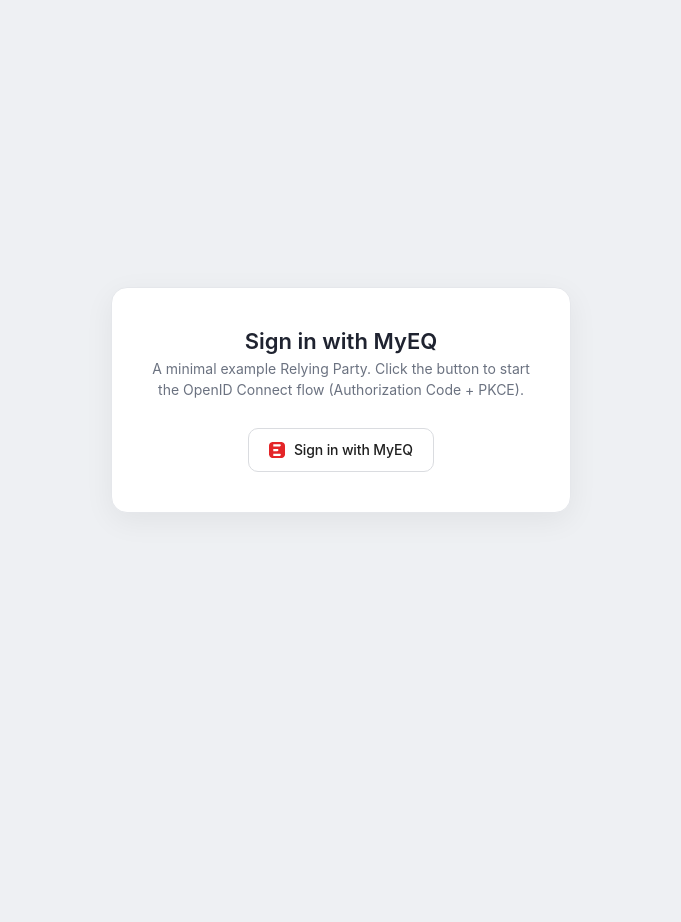
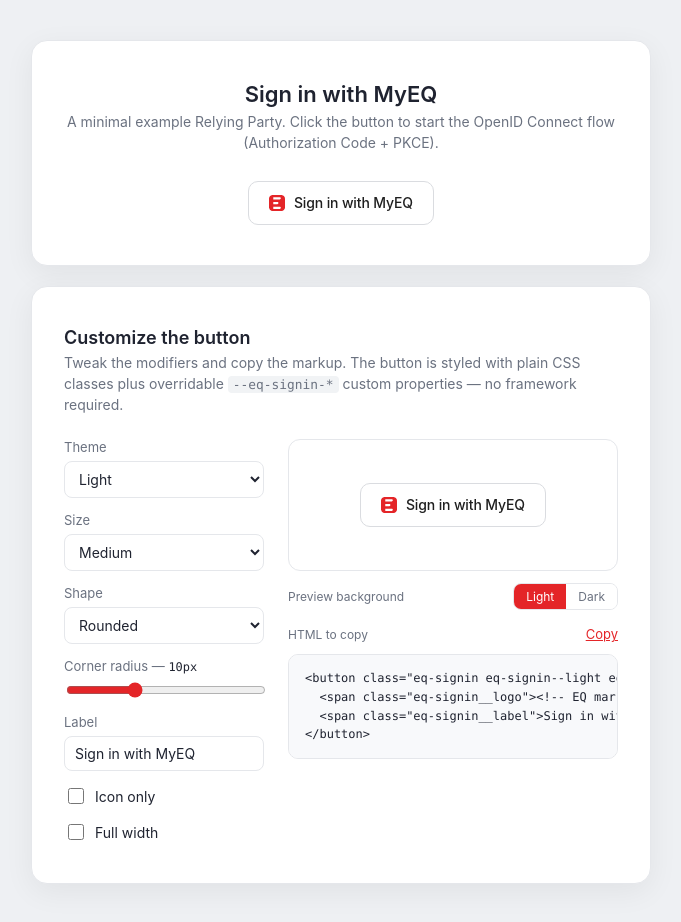
Before and after one commit to EuropeQualite/SignInWithMyEQ, a website built with Vite: page index.html in a window 1280 px wide. Shown: the whole page, without its empty margins (299-980 px from the left). Before the commit the page ends 800 px from the top, so only its background shows below. Built offline with nearby package versions, Linux system fonts and the light colour scheme; no server answers; what oidc-client-ts would draw is missing.

Commit message:
Add button customizer playground and polish README

```diff
--- a/index.html
+++ b/index.html
@@ -6,8 +6,9 @@
 		<title>Sign in with MyEQ — demo</title>
 	</head>
 	<body>
+		<div class="page">
+			<!-- ── Live OIDC demo ──────────────────────────────────────────── -->
 			<main class="card">
-			<!-- ── Signed-out view ─────────────────────────────────────────── -->
 				<section id="signed-out">
 					<h1>Sign in with MyEQ</h1>
 					<p class="subtitle">
@@ -15,11 +16,6 @@
 						OpenID Connect flow (Authorization Code + PKCE).
 					</p>
 					<div class="actions">
-					<!--
-						The button is plain HTML + CSS (see src/signin-button.css).
-						Copy this markup into your app and wire the click to your
-						OIDC client's signinRedirect().
-					-->
 						<button
 							id="signin-button"
 							type="button"
@@ -48,7 +44,6 @@
 					</div>
 				</section>
 
-			<!-- ── Signed-in view ──────────────────────────────────────────── -->
 				<section id="signed-in" class="profile hidden">
 					<div class="profile__head">
 						<div id="avatar" class="profile__avatar"></div>
@@ -58,11 +53,82 @@
 						</div>
 					</div>
 					<pre id="claims" class="claims"></pre>
-				<button id="signout-button" type="button" class="link-button">
-					Sign out
-				</button>
+					<button id="signout-button" type="button" class="link-button">Sign out</button>
 				</section>
 			</main>
+
+			<!-- ── Button customizer (playground) ──────────────────────────── -->
+			<section class="card playground">
+				<h2>Customize the button</h2>
+				<p class="subtitle">
+					Tweak the modifiers and copy the markup. The button is styled with
+					plain CSS classes plus overridable <code>--eq-signin-*</code>
+					custom properties — no framework required.
+				</p>
+
+				<div class="playground__grid">
+					<form class="controls" id="controls">
+						<label class="field">
+							<span>Theme</span>
+							<select id="ctl-theme">
+								<option value="light">Light</option>
+								<option value="dark">Dark</option>
+								<option value="auto">Auto (system)</option>
+							</select>
+						</label>
+						<label class="field">
+							<span>Size</span>
+							<select id="ctl-size">
+								<option value="sm">Small</option>
+								<option value="md" selected>Medium</option>
+								<option value="lg">Large</option>
+							</select>
+						</label>
+						<label class="field">
+							<span>Shape</span>
+							<select id="ctl-shape">
+								<option value="rounded">Rounded</option>
+								<option value="pill">Pill</option>
+							</select>
+						</label>
+						<label class="field" id="radius-field">
+							<span>Corner radius — <code id="radius-value">10px</code></span>
+							<input id="ctl-radius" type="range" min="2" max="26" value="10" />
+						</label>
+						<label class="field">
+							<span>Label</span>
+							<input id="ctl-label" type="text" value="Sign in with MyEQ" />
+						</label>
+						<label class="check">
+							<input id="ctl-icon" type="checkbox" />
+							<span>Icon only</span>
+						</label>
+						<label class="check">
+							<input id="ctl-block" type="checkbox" />
+							<span>Full width</span>
+						</label>
+					</form>
+
+					<div class="preview">
+						<div class="preview__stage" id="preview-stage">
+							<button id="preview-button" type="button" class="eq-signin eq-signin--light eq-signin--md eq-signin--rounded"></button>
+						</div>
+						<div class="preview__surface-toggle">
+							<span>Preview background</span>
+							<div class="seg">
+								<button type="button" data-surface="light" class="is-active">Light</button>
+								<button type="button" data-surface="dark">Dark</button>
+							</div>
+						</div>
+						<div class="snippet__head">
+							<span>HTML to copy</span>
+							<button id="copy-snippet" type="button" class="link-button">Copy</button>
+						</div>
+						<pre id="snippet" class="snippet"></pre>
+					</div>
+				</div>
+			</section>
+		</div>
 
 		<script type="module" src="/src/main.ts"></script>
 	</body>
--- a/src/main.ts
+++ b/src/main.ts
@@ -3,6 +3,7 @@
 import './styles.css'
 import './signin-button.css'
 import { signIn, signOut, getUser } from './auth'
+import { initPlayground } from './playground'
 import type { User } from 'oidc-client-ts'
 
 const signedOut = document.getElementById('signed-out')!
@@ -49,4 +50,5 @@
 	}
 }
 
+initPlayground()
 void init()
--- /dev/null
+++ b/src/playground.ts
@@ -0,0 +1,164 @@
+// Interactive button customizer. Demonstrates how the framework-agnostic button
+// is themed: class modifiers (theme / size / shape / icon-only / block) plus
+// overridable `--eq-signin-*` CSS custom properties (here: corner radius).
+// It keeps a live preview in sync and emits the exact HTML markup to copy.
+
+const MARK = `<svg viewBox="0 0 512 512" role="presentation"><rect width="512" height="512" rx="104" fill="#e42528"/><path fill="#fff" d="M365.6,381.5c-6.6-6.4-15.3-9.9-24.5-9.9l-205,.3v70.6l205-.3c9.4,0,18.3-3.7,24.9-10.3,6.4-6.4,10.1-15.6,10-25.2,0-9.6-3.9-18.7-10.4-25.1Z"/><path fill="#fff" d="M375.6,104.9v-.2c0-9.6-3.9-18.5-10.7-25.1-6.6-6.5-15.4-10-24.6-10l-204.3.3v70.5l204.3-.2c19.5,0,35.3-15.8,35.3-35.3Z"/><path fill="#fff" d="M289.3,280.9c6.4-6.4,10.1-15.5,10-25,0-9.6-3.8-18.8-10.4-25.3-6.6-6.4-15.3-9.9-24.6-9.9l-128.3.2v70.6l128.4-.2c9.4,0,18.3-3.7,24.9-10.3Z"/></svg>`
+
+// Each size ships a default radius; we only emit a `--eq-signin-radius` override
+// when the user picks a different value, so the snippet stays minimal.
+const DEFAULT_RADIUS: Record<string, number> = { sm: 8, md: 10, lg: 12 }
+
+interface Config {
+	theme: string
+	size: string
+	shape: string
+	radius: number
+	label: string
+	iconOnly: boolean
+	block: boolean
+}
+
+const config: Config = {
+	theme: 'light',
+	size: 'md',
+	shape: 'rounded',
+	radius: 10,
+	label: 'Sign in with MyEQ',
+	iconOnly: false,
+	block: false,
+}
+
+function $<T extends HTMLElement>(id: string): T {
+	return document.getElementById(id) as T
+}
+
+function escapeHtml(s: string): string {
+	return s
+		.replace(/&/g, '&amp;')
+		.replace(/</g, '&lt;')
+		.replace(/>/g, '&gt;')
+		.replace(/"/g, '&quot;')
+}
+
+function classList(): string {
+	const c = [
+		'eq-signin',
+		`eq-signin--${config.theme}`,
+		`eq-signin--${config.size}`,
+		`eq-signin--${config.shape}`,
+	]
+	if (config.iconOnly) c.push('eq-signin--icon')
+	else if (config.block) c.push('eq-signin--block')
+	return c.join(' ')
+}
+
+// Radius override only applies to the rounded shape (pill is always fully round)
+// and only when it differs from the size's default.
+function styleAttr(): string {
+	if (config.shape === 'pill') return ''
+	if (config.radius === DEFAULT_RADIUS[config.size]) return ''
+	return `--eq-signin-radius: ${config.radius}px`
+}
+
+function renderPreview(): void {
+	const btn = $<HTMLButtonElement>('preview-button')
+	btn.className = classList()
+	const style = styleAttr()
+	if (style) btn.setAttribute('style', style)
+	else btn.removeAttribute('style')
+	btn.setAttribute('aria-label', config.label)
+	btn.innerHTML =
+		`<span class="eq-signin__logo" aria-hidden="true">${MARK}</span>` +
+		(config.iconOnly ? '' : `<span class="eq-signin__label">${escapeHtml(config.label)}</span>`)
+}
+
+function renderSnippet(): void {
+	const style = styleAttr()
+	const styleAttribute = style ? ` style="${style}"` : ''
+	const open = `<button class="${classList()}"${styleAttribute}>`
+	const logo = `  <span class="eq-signin__logo"><!-- EQ mark SVG --></span>`
+	const label = config.iconOnly
+		? ''
+		: `\n  <span class="eq-signin__label">${escapeHtml(config.label)}</span>`
+	$('snippet').textContent = `${open}\n${logo}${label}\n</button>`
+}
+
+function syncDisabledStates(): void {
+	// Radius is meaningless for the pill shape; the label/full-width are
+	// meaningless for an icon-only button. Reflect that in the controls.
+	const radiusField = $<HTMLElement>('radius-field')
+	radiusField.classList.toggle('is-disabled', config.shape === 'pill')
+	$<HTMLInputElement>('ctl-radius').disabled = config.shape === 'pill'
+	$<HTMLInputElement>('ctl-label').disabled = config.iconOnly
+	$<HTMLInputElement>('ctl-block').disabled = config.iconOnly
+}
+
+function render(): void {
+	syncDisabledStates()
+	renderPreview()
+	renderSnippet()
+}
+
+export function initPlayground(): void {
+	$<HTMLSelectElement>('ctl-theme').addEventListener('change', (e) => {
+		config.theme = (e.target as HTMLSelectElement).value
+		render()
+	})
+	$<HTMLSelectElement>('ctl-size').addEventListener('change', (e) => {
+		config.size = (e.target as HTMLSelectElement).value
+		// Snap the radius to the new size's default so the slider stays intuitive.
+		config.radius = DEFAULT_RADIUS[config.size]
+		$<HTMLInputElement>('ctl-radius').value = String(config.radius)
+		$('radius-value').textContent = `${config.radius}px`
+		render()
+	})
+	$<HTMLSelectElement>('ctl-shape').addEventListener('change', (e) => {
+		config.shape = (e.target as HTMLSelectElement).value
+		render()
+	})
+	$<HTMLInputElement>('ctl-radius').addEventListener('input', (e) => {
+		config.radius = Number((e.target as HTMLInputElement).value)
+		$('radius-value').textContent = `${config.radius}px`
+		render()
+	})
+	$<HTMLInputElement>('ctl-label').addEventListener('input', (e) => {
+		config.label = (e.target as HTMLInputElement).value || 'Sign in with MyEQ'
+		render()
+	})
+	$<HTMLInputElement>('ctl-icon').addEventListener('change', (e) => {
+		config.iconOnly = (e.target as HTMLInputElement).checked
+		render()
+	})
+	$<HTMLInputElement>('ctl-block').addEventListener('change', (e) => {
+		config.block = (e.target as HTMLInputElement).checked
+		render()
+	})
+
+	// Preview background toggle (does not change the button, only the backdrop).
+	document.querySelectorAll<HTMLButtonElement>('.preview__surface-toggle [data-surface]').forEach(
+		(btn) => {
+			btn.addEventListener('click', () => {
+				const surface = btn.dataset.surface ?? 'light'
+				$('preview-stage').dataset.surface = surface
+				document
+					.querySelectorAll('.preview__surface-toggle [data-surface]')
+					.forEach((b) => b.classList.toggle('is-active', b === btn))
+			})
+		},
+	)
+
+	$<HTMLButtonElement>('copy-snippet').addEventListener('click', async () => {
+		const button = $<HTMLButtonElement>('copy-snippet')
+		try {
+			await navigator.clipboard.writeText($('snippet').textContent ?? '')
+			const previous = button.textContent
+			button.textContent = 'Copied'
+			setTimeout(() => (button.textContent = previous), 1500)
+		} catch {
+			button.textContent = 'Copy failed'
+		}
+	})
+
+	render()
+}
--- a/src/styles.css
+++ b/src/styles.css
@@ -16,9 +16,8 @@
 	margin: 0;
 	min-height: 100vh;
 	display: flex;
-	align-items: center;
 	justify-content: center;
-	padding: 24px;
+	padding: 40px 24px;
 	font-family: -apple-system, BlinkMacSystemFont, 'Segoe UI', Roboto, 'Helvetica Neue',
 		Arial, sans-serif;
 	background: var(--page-bg);
@@ -26,9 +25,17 @@
 	-webkit-font-smoothing: antialiased;
 }
 
+.page {
+	width: 100%;
+	max-width: 620px;
+	margin: auto 0;
+	display: flex;
+	flex-direction: column;
+	gap: 20px;
+}
+
 .card {
 	width: 100%;
-	max-width: 460px;
 	background: var(--card-bg);
 	border: 1px solid var(--border);
 	border-radius: 16px;
@@ -125,3 +132,170 @@
 .hidden {
 	display: none !important;
 }
+
+/* ── Playground ──────────────────────────────────────────────────────────── */
+.playground {
+	text-align: left;
+}
+
+.playground h2 {
+	margin: 0 0 4px;
+	font-size: 18px;
+	font-weight: 600;
+}
+
+.playground .subtitle {
+	margin-bottom: 24px;
+	text-align: left;
+}
+
+code {
+	font-family: 'SF Mono', Menlo, Consolas, monospace;
+	font-size: 0.92em;
+	background: #f1f3f5;
+	padding: 1px 5px;
+	border-radius: 4px;
+}
+
+.playground__grid {
+	display: grid;
+	grid-template-columns: 200px 1fr;
+	gap: 24px;
+	align-items: start;
+}
+
+.controls {
+	display: flex;
+	flex-direction: column;
+	gap: 14px;
+}
+
+.field {
+	display: flex;
+	flex-direction: column;
+	gap: 6px;
+	font-size: 13px;
+	color: var(--muted);
+}
+
+.field > span code {
+	background: none;
+	padding: 0;
+	color: var(--text);
+}
+
+.field select,
+.field input[type='text'] {
+	font: inherit;
+	font-size: 14px;
+	color: var(--text);
+	padding: 8px 10px;
+	border: 1px solid var(--border);
+	border-radius: 8px;
+	background: #fff;
+}
+
+.field input[type='range'] {
+	width: 100%;
+	accent-color: var(--accent);
+}
+
+.field.is-disabled {
+	opacity: 0.45;
+	pointer-events: none;
+}
+
+.check {
+	display: flex;
+	align-items: center;
+	gap: 8px;
+	font-size: 14px;
+	cursor: pointer;
+}
+
+.check input {
+	width: 16px;
+	height: 16px;
+	accent-color: var(--accent);
+}
+
+.preview {
+	display: flex;
+	flex-direction: column;
+	gap: 12px;
+	min-width: 0;
+}
+
+.preview__stage {
+	display: flex;
+	align-items: center;
+	justify-content: center;
+	min-height: 132px;
+	padding: 24px;
+	border: 1px solid var(--border);
+	border-radius: 12px;
+	background: #ffffff;
+	transition: background 0.15s ease;
+}
+
+.preview__stage[data-surface='dark'] {
+	background: #0f1115;
+}
+
+.preview__surface-toggle {
+	display: flex;
+	align-items: center;
+	justify-content: space-between;
+	font-size: 12px;
+	color: var(--muted);
+}
+
+.seg {
+	display: inline-flex;
+	border: 1px solid var(--border);
+	border-radius: 8px;
+	overflow: hidden;
+}
+
+.seg button {
+	font: inherit;
+	font-size: 12px;
+	padding: 5px 12px;
+	border: none;
+	background: #fff;
+	color: var(--muted);
+	cursor: pointer;
+}
+
+.seg button.is-active {
+	background: var(--accent);
+	color: #fff;
+}
+
+.snippet__head {
+	display: flex;
+	align-items: center;
+	justify-content: space-between;
+	font-size: 12px;
+	color: var(--muted);
+	margin-top: 4px;
+}
+
+.snippet {
+	margin: 0;
+	padding: 14px 16px;
+	border: 1px solid var(--border);
+	border-radius: 10px;
+	background: #f8f9fb;
+	font-family: 'SF Mono', Menlo, Consolas, monospace;
+	font-size: 12px;
+	line-height: 1.55;
+	white-space: pre;
+	overflow-x: auto;
+}
+
+@media (max-width: 560px) {
+	.playground__grid {
+		grid-template-columns: 1fr;
+	}
+}
```
Also changed, not shown: README.md, docs/preview.png (added). Lines whose indentation alone changed are shown as unchanged.
